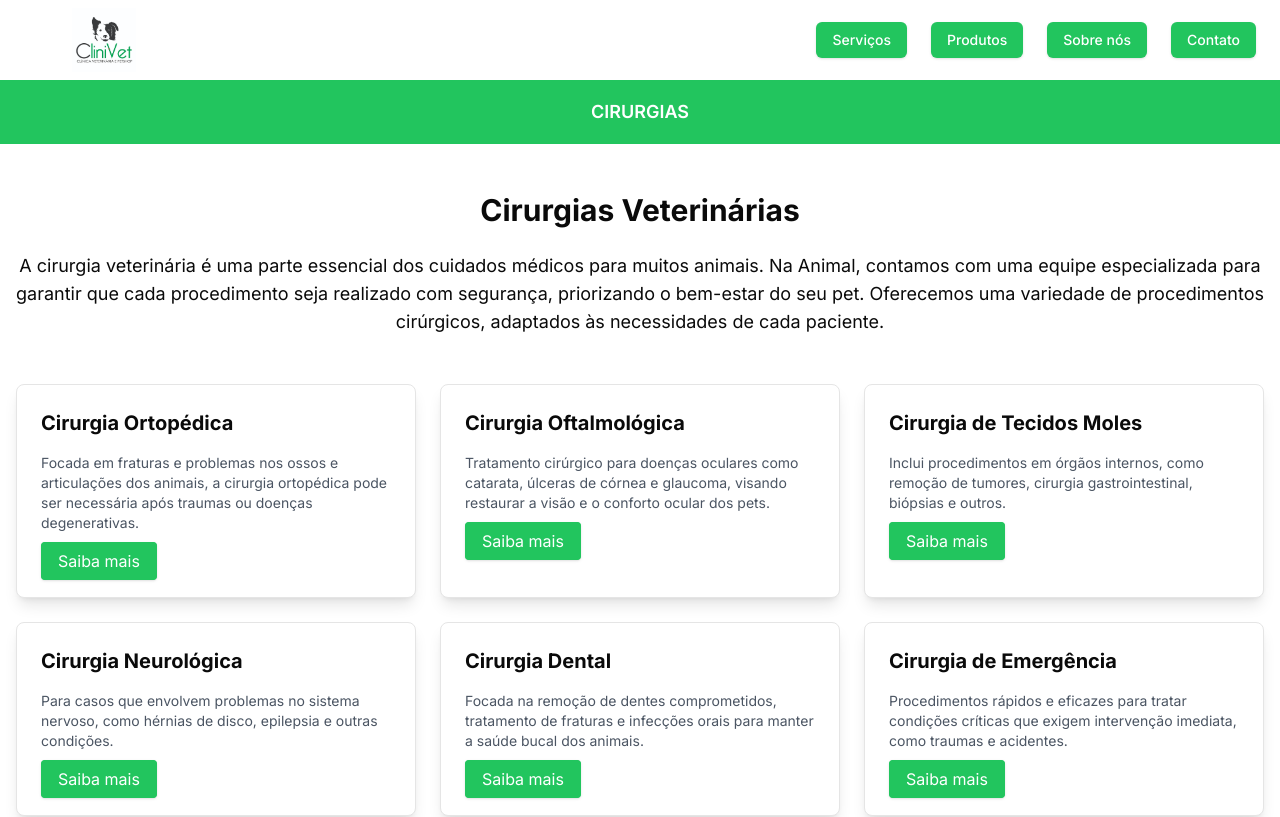
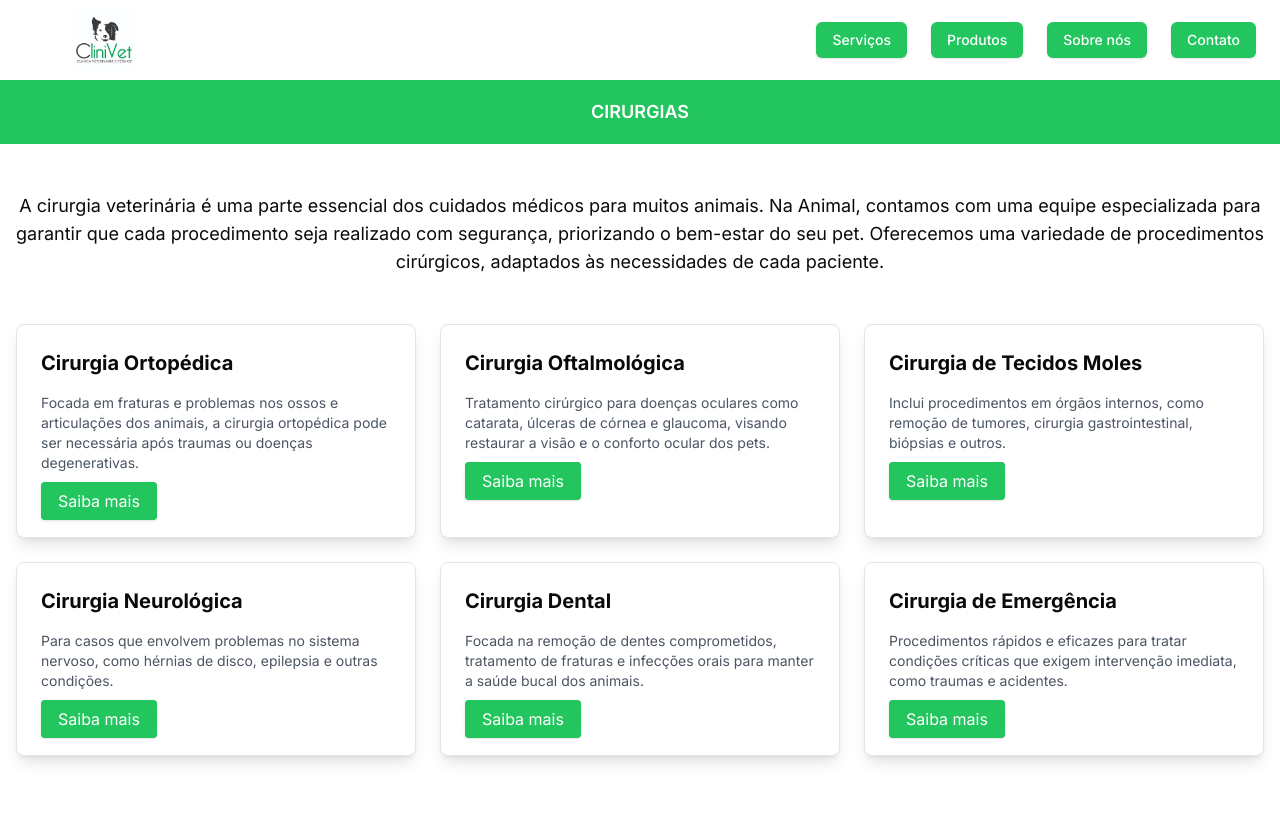
Before and after one commit to Nicolasmoss92/clini-vet, a Next.js app: page /surgery in a window 1280 px wide. Shown: the top 817 px of the page. Built offline with nearby package versions, Linux system fonts and the light colour scheme.

Commit message:
feat: removed titulo

```diff
--- a/src/app/surgery/page.tsx
+++ b/src/app/surgery/page.tsx
@@ -14,7 +14,6 @@
                 <div className="container mx-auto px-4 py-12">
                     {/* Seção de Introdução */}
                     <section className="mb-12 text-center">
-                        <h1 className="text-3xl font-bold mb-6">Cirurgias Veterinárias</h1>
                         <p className="text-lg">
                             A cirurgia veterinária é uma parte essencial dos cuidados médicos
                             para muitos animais. Na Animal, contamos com uma equipe especializada
```
